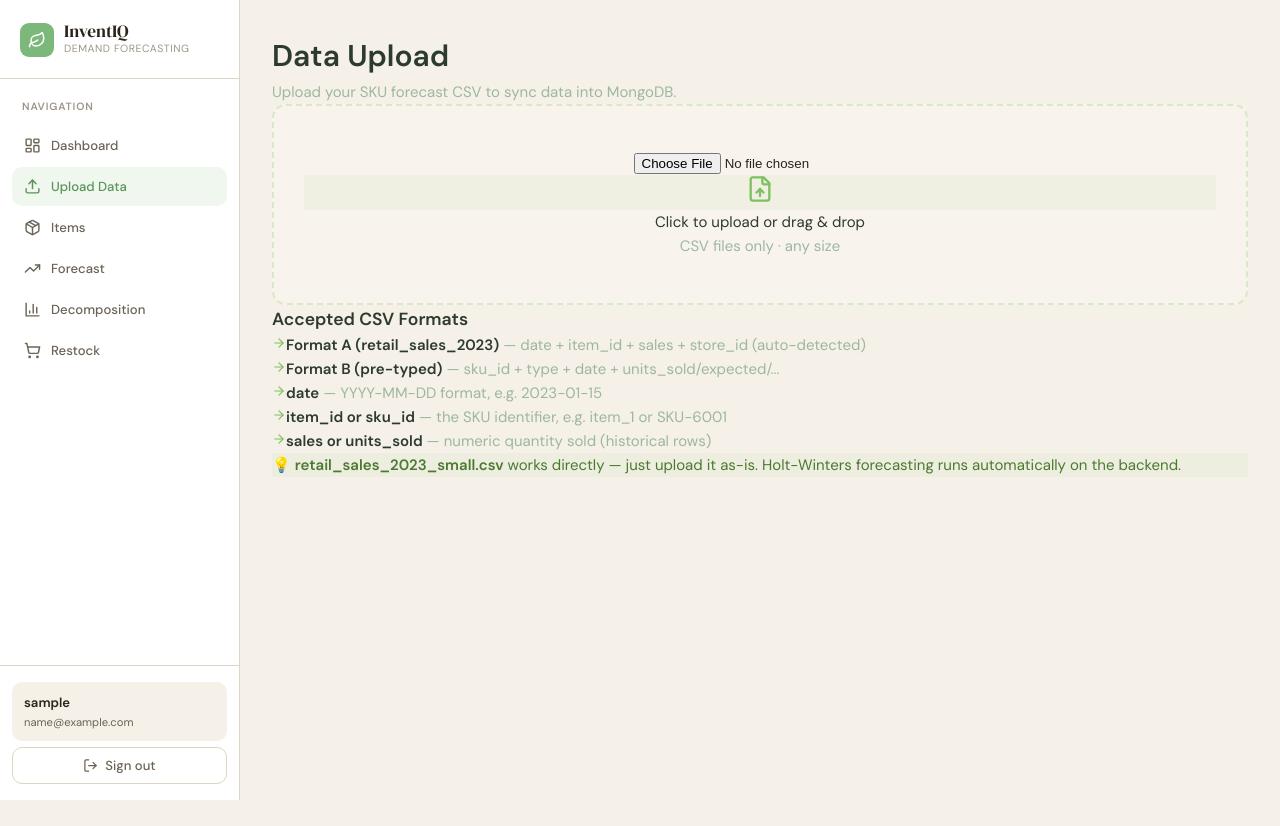
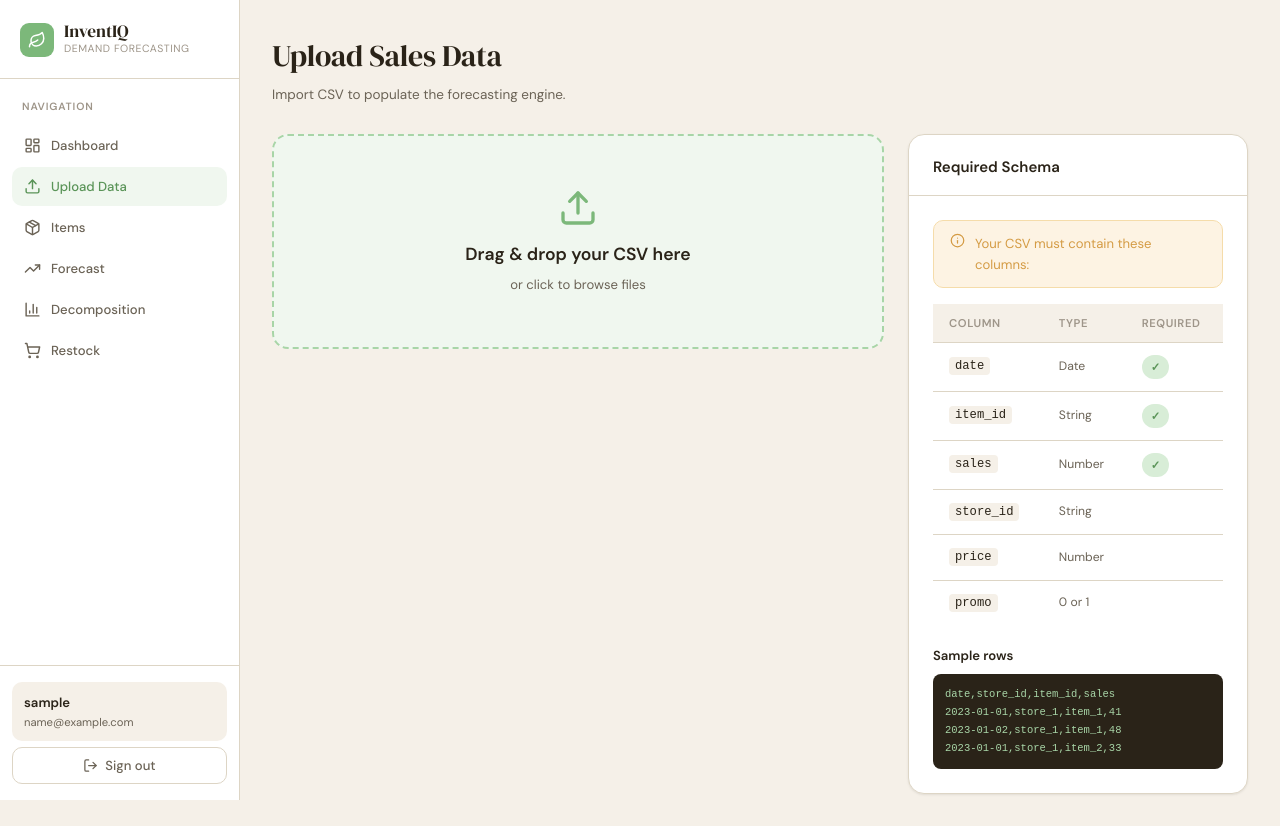
Before and after one commit to shalini-saloni/Inventory_Demand_Forecasting_Tool, a React (Vite) app in the folder frontend/: page /upload in a window 1280 px wide. Before the commit the page ends 800 px from the top, so only its background shows below. Built offline with nearby package versions, Linux system fonts and the light colour scheme; sample sign-in values are in the browser's storage.

Commit message:
Update Upload.jsx

```diff
--- a/frontend/src/pages/Upload.jsx
+++ b/frontend/src/pages/Upload.jsx
@@ -1,267 +1,163 @@
-import React, { useState, useRef } from 'react';
-import Papa from 'papaparse';
-import api from '../api/axios';
-import {
-    Upload as UploadIcon, FileUp, CheckCircle2,
-    AlertCircle, X, FileText, ArrowRight
-} from 'lucide-react';
+import { useState, useRef } from 'react'
+import { Upload as UploadIcon, FileText, CheckCircle, XCircle, Info } from 'lucide-react'
+import api from '../services/api'
 
-const PISTA = '#7ec062';
-const DARK  = '#2d3a2e';
-const MUTED = '#9db89e';
-
-const Upload = () => {
-    const [file,    setFile]    = useState(null);
-    const [preview, setPreview] = useState(null);   // { rows: first5, total: N }
-    const [loading, setLoading] = useState(false);
-    const [status,  setStatus]  = useState(null);
-    const [message, setMessage] = useState('');
-    const [detail,  setDetail]  = useState('');
-    const fileInputRef = useRef(null);
-
-    const reset = () => {
-        setFile(null); setPreview(null);
-        setStatus(null); setMessage(''); setDetail('');
-        if (fileInputRef.current) fileInputRef.current.value = '';
-    };
-
-    const handleFileChange = (e) => {
-        const f = e.target.files?.[0];
-        if (!f) return;
-        setStatus(null); setMessage(''); setDetail('');
-        setFile(f);
-
-        // ── Preview parse: ONLY for display, uses preview:5 ─────────────────
-        // ✅ KEY FIX: this separate parse is for DISPLAY ONLY.
-        //    The actual upload below has NO preview limit.
-        Papa.parse(f, {
-            header: true, skipEmptyLines: true, preview: 5,
-            complete: (res) => {
-                // Count total rows with a full parse (fast — no processing)
-                Papa.parse(f, {
-                    header: true, skipEmptyLines: true,
-                    complete: (full) => {
-                        setPreview({ rows: res.data, total: full.data.length });
-                    },
-                });
-            },
-        });
-    };
+export default function Upload() {
+  const [dragging,  setDragging]  = useState(false)
+  const [file,      setFile]      = useState(null)
+  const [loading,   setLoading]   = useState(false)
+  const [result,    setResult]    = useState(null)
+  const [error,     setError]     = useState('')
+  const inputRef = useRef()
 
   const handleDrop = (e) => {
-        e.preventDefault();
-        const f = e.dataTransfer.files?.[0];
-        if (f?.name.endsWith('.csv')) handleFileChange({ target: { files: [f] } });
-    };
+    e.preventDefault()
+    setDragging(false)
+    const f = e.dataTransfer.files[0]
+    if (f && f.name.endsWith('.csv')) { setFile(f); setError(''); setResult(null) }
+    else setError('Please upload a CSV file.')
+  }
 
-    const handleUpload = () => {
-        if (!file) { setStatus('error'); setMessage('Please select a CSV file.'); return; }
-        setLoading(true); setStatus(null);
+  const handleFile = (e) => {
+    const f = e.target.files[0]
+    if (f) { setFile(f); setError(''); setResult(null) }
+  }
 
-        // ✅ THE FIX: NO `preview:` option here — parse ALL rows
-        //    Before this fix, the code had `preview: 5` here too,
-        //    which is why MongoDB only ever got 5-15 rows from a 500-row file.
-        Papa.parse(file, {
-            header:         true,
-            skipEmptyLines: true,
-            // ← NO preview: N  — this was the entire bug
-            complete: async ({ data }) => {
-                if (!data || data.length === 0) {
-                    setStatus('error');
-                    setMessage('CSV file is empty or could not be parsed.');
-                    setLoading(false);
-                    return;
+  const handleUpload = async () => {
+    if (!file) return
+    setLoading(true)
+    setError('')
+    setResult(null)
+    const fd = new FormData()
+    fd.append('file', file)
+    try {
+      const { data } = await api.post('/items/upload', fd, {
+        headers: { 'Content-Type': 'multipart/form-data' }
+      })
+      setResult(data)
+      setFile(null)
+    } catch (err) {
+      setError(err.response?.data?.error || 'Upload failed.')
+    } finally {
+      setLoading(false)
     }
-                try {
-                    const res = await api.post('/api/skus/bulk', { skus: data });
-                    setStatus('success');
-                    setMessage(res.data?.message || 'Upload successful!');
-                    setDetail(
-                        `${res.data?.skuCount ?? '?'} SKUs  ·  ` +
-                        `${res.data?.historicalRows ?? data.length} historical rows  ·  ` +
-                        `${res.data?.forecastPoints ?? 0} forecast points generated`
-                    );
-                    setFile(null); setPreview(null);
-                    if (fileInputRef.current) fileInputRef.current.value = '';
-                } catch (err) {
-                    console.error('Upload error', err);
-                    const msg = err.response?.data?.message || 'Upload failed. Check browser console.';
-                    setStatus('error');
-                    setMessage(msg);
-                } finally {
-                    setLoading(false);
   }
-            },
-            error: (err) => {
-                setStatus('error');
-                setMessage(`CSV parse error: ${err.message}`);
-                setLoading(false);
-            },
-        });
-    };
 
   return (
-        <div className="max-w-2xl mx-auto space-y-5 animate-fade-in">
-            <div>
-                <h1 className="text-2xl font-bold mb-1" style={{ color: DARK }}>Data Upload</h1>
-                <p className="text-sm" style={{ color: MUTED }}>
-                    Upload your SKU forecast CSV to sync data into MongoDB.
-                </p>
+    <div className="fade-up">
+      <div className="page-header">
+        <h1>Upload Sales Data</h1>
+        <p>Import CSV to populate the forecasting engine.</p>
       </div>
 
-            {/* Success banner */}
-            {status === 'success' && (
-                <div className="p-4 rounded-xl flex items-start gap-3"
-                    style={{ background: 'rgba(168,214,143,0.2)', border: '1px solid rgba(126,192,98,0.4)' }}>
-                    <CheckCircle2 size={20} style={{ color: PISTA, flexShrink: 0, marginTop: 1 }} />
-                    <div className="flex-1">
-                        <p className="text-sm font-semibold" style={{ color: '#2d5a1e' }}>{message}</p>
-                        {detail && <p className="text-xs mt-0.5" style={{ color: '#4a7a30' }}>{detail}</p>}
+      <div style={{ display: 'grid', gridTemplateColumns: '1fr 340px', gap: 24 }}>
+        <div>
+          {/* Dropzone */}
+          <div
+            className={`dropzone ${dragging ? 'active' : ''}`}
+            onDragOver={e => { e.preventDefault(); setDragging(true) }}
+            onDragLeave={() => setDragging(false)}
+            onDrop={handleDrop}
+            onClick={() => inputRef.current?.click()}
+          >
+            <UploadIcon size={40} />
+            <h3>Drag & drop your CSV here</h3>
+            <p>or click to browse files</p>
+            <input ref={inputRef} type="file" accept=".csv" hidden onChange={handleFile} />
           </div>
-                    <button onClick={reset}><X size={16} style={{ color: MUTED }} /></button>
+
+          {file && (
+            <div style={{ display: 'flex', alignItems: 'center', gap: 10, marginTop: 14, padding: '12px 16px', background: 'var(--beige)', borderRadius: 'var(--radius)', border: '1px solid var(--beige-border)' }}>
+              <FileText size={18} color="var(--pista-dark)" />
+              <div style={{ flex: 1 }}>
+                <div style={{ fontWeight: 600, fontSize: '0.875rem' }}>{file.name}</div>
+                <div style={{ fontSize: '0.8rem', color: 'var(--ink-muted)' }}>{(file.size / 1024).toFixed(1)} KB</div>
               </div>
-            )}
-
-            {/* Error banner */}
-            {status === 'error' && (
-                <div className="p-4 rounded-xl flex items-start gap-3"
-                    style={{ background: 'rgba(254,202,202,0.3)', border: '1px solid rgba(252,165,165,0.5)' }}>
-                    <AlertCircle size={20} style={{ color: '#dc2626', flexShrink: 0, marginTop: 1 }} />
-                    <div className="flex-1">
-                        <p className="text-sm font-semibold" style={{ color: '#991b1b' }}>Upload Failed</p>
-                        <p className="text-xs mt-0.5" style={{ color: '#b91c1c' }}>{message}</p>
-                    </div>
-                    <button onClick={() => { setStatus(null); setMessage(''); }}>
-                        <X size={16} style={{ color: MUTED }} />
+              <button className="btn btn-primary" onClick={handleUpload} disabled={loading}>
+                {loading ? 'Uploading…' : 'Upload & Process'}
               </button>
             </div>
           )}
 
-            {/* Drop zone */}
-            <div className="glass-card p-8">
-                <div
-                    onDragOver={e => e.preventDefault()}
-                    onDrop={handleDrop}
-                    onClick={() => !file && fileInputRef.current?.click()}
-                    style={{
-                        border: `2px dashed ${file ? PISTA : 'rgba(168,214,143,0.4)'}`,
-                        borderRadius: 14, padding: '3rem 2rem', textAlign: 'center',
-                        cursor: file ? 'default' : 'pointer',
-                        background: file ? 'rgba(168,214,143,0.06)' : 'rgba(253,250,245,0.4)',
-                        transition: 'all 0.2s',
-                    }}
-                >
-                    <input ref={fileInputRef} type="file" accept=".csv"
-                        onChange={handleFileChange} className="hidden" />
+          {error  && <div className="alert alert-error"  style={{ marginTop: 14 }}><XCircle size={16} />{error}</div>}
 
-                    {file ? (
-                        <div className="flex flex-col items-center gap-3">
-                            <div className="w-14 h-14 rounded-2xl flex items-center justify-center"
-                                style={{ background: 'rgba(168,214,143,0.2)' }}>
-                                <FileText size={28} style={{ color: PISTA }} />
-                            </div>
-                            <div>
-                                <p className="font-semibold text-base" style={{ color: DARK }}>{file.name}</p>
-                                <p className="text-sm" style={{ color: MUTED }}>
-                                    {(file.size / 1024).toFixed(1)} KB
-                                    {preview && ` · ${preview.total.toLocaleString()} rows detected`}
-                                </p>
-                                {preview?.rows?.[0] && (
-                                    <p className="text-xs mt-1" style={{ color: PISTA }}>
-                                        Columns: {Object.keys(preview.rows[0]).join(', ')}
-                                    </p>
-                                )}
-                            </div>
-                            <div className="flex gap-3 mt-2">
-                                <button onClick={e => { e.stopPropagation(); reset(); }}
-                                    className="btn-secondary"><X size={14} /> Cancel</button>
-                                <button onClick={e => { e.stopPropagation(); handleUpload(); }}
-                                    disabled={loading} className="btn-primary">
-                                    {loading ? (
-                                        <>
-                                            <span className="w-4 h-4 border-2 border-white/30 border-t-white rounded-full animate-spin" />
-                                            Processing {preview?.total?.toLocaleString() ?? ''} rows…
-                                        </>
-                                    ) : (
-                                        <><UploadIcon size={15} /> Upload & Forecast</>
-                                    )}
-                                </button>
+          {result && (
+            <div className="card fade-up" style={{ marginTop: 20 }}>
+              <div className="card-header" style={{ background: 'var(--pista-50)' }}>
+                <div style={{ display: 'flex', alignItems: 'center', gap: 8 }}>
+                  <CheckCircle size={18} color="var(--pista-dark)" />
+                  <h2 style={{ color: 'var(--pista-dark)' }}>Upload Successful</h2>
                 </div>
               </div>
-                    ) : (
-                        <div className="flex flex-col items-center gap-3">
-                            <div className="w-14 h-14 rounded-2xl flex items-center justify-center"
-                                style={{ background: 'rgba(168,214,143,0.12)' }}>
-                                <FileUp size={28} style={{ color: PISTA }} />
+              <div className="card-body">
+                <p style={{ marginBottom: 14, color: 'var(--ink-muted)' }}>{result.message}</p>
+                <div style={{ display: 'flex', gap: 16, marginBottom: 20 }}>
+                  <div className="metric-chip">Original shape<span>{result.original_shape?.join(' × ')}</span></div>
+                  <div className="metric-chip">Final shape<span>{result.final_shape?.join(' × ')}</span></div>
                 </div>
-                            <div>
-                                <p className="font-semibold text-base mb-1" style={{ color: DARK }}>
-                                    Click to upload or drag & drop
-                                </p>
-                                <p className="text-sm" style={{ color: MUTED }}>CSV files only · any size</p>
+                <div style={{ fontSize: '0.875rem', fontWeight: 600, marginBottom: 8 }}>Cleaning steps:</div>
+                <ol style={{ paddingLeft: 18, display: 'flex', flexDirection: 'column', gap: 4 }}>
+                  {result.cleaning_report?.map((s, i) => (
+                    <li key={i} style={{ fontSize: '0.8125rem', color: 'var(--ink-muted)' }}>{s}</li>
+                  ))}
+                </ol>
               </div>
             </div>
           )}
         </div>
 
-                {/* Preview table */}
-                {preview?.rows?.length > 0 && (
-                    <div className="mt-5">
-                        <p className="text-xs font-semibold mb-2 uppercase tracking-wide" style={{ color: MUTED }}>
-                            Preview — first 5 of {preview.total.toLocaleString()} rows
-                        </p>
-                        <div className="overflow-x-auto rounded-xl"
-                            style={{ border: '1px solid rgba(168,214,143,0.25)' }}>
-                            <table className="w-full text-xs">
+        {/* Schema guide */}
+        <div>
+          <div className="card">
+            <div className="card-header"><h2>Required Schema</h2></div>
+            <div className="card-body">
+              <div className="alert alert-warning" style={{ marginBottom: 16 }}>
+                <Info size={15} style={{ flexShrink: 0 }} />
+                Your CSV must contain these columns:
+              </div>
+              <table style={{ width: '100%', fontSize: '0.8125rem' }}>
                 <thead>
-                                    <tr style={{ background: 'rgba(168,214,143,0.1)', borderBottom: '1px solid rgba(168,214,143,0.2)' }}>
-                                        {Object.keys(preview.rows[0]).map(k => (
-                                            <th key={k} className="px-3 py-2 text-left font-bold uppercase tracking-wide whitespace-nowrap"
-                                                style={{ color: MUTED }}>{k}</th>
-                                        ))}
+                  <tr>
+                    <th>Column</th>
+                    <th>Type</th>
+                    <th>Required</th>
                   </tr>
                 </thead>
                 <tbody>
-                                    {preview.rows.map((row, i) => (
-                                        <tr key={i} style={{ borderBottom: '1px solid rgba(168,214,143,0.1)' }}>
-                                            {Object.values(row).map((v, j) => (
-                                                <td key={j} className="px-3 py-2 whitespace-nowrap" style={{ color: DARK }}>
-                                                    {v || <span style={{ color: 'rgba(157,184,158,0.4)' }}>—</span>}
-                                                </td>
-                                            ))}
+                  {[
+                    ['date',     'Date',    '✓'],
+                    ['item_id',  'String',  '✓'],
+                    ['sales',    'Number',  '✓'],
+                    ['store_id', 'String',  ''],
+                    ['price',    'Number',  ''],
+                    ['promo',    '0 or 1',  ''],
+                  ].map(([col, type, req]) => (
+                    <tr key={col}>
+                      <td><code style={{ background: 'var(--beige)', padding: '2px 6px', borderRadius: 4 }}>{col}</code></td>
+                      <td style={{ color: 'var(--ink-muted)' }}>{type}</td>
+                      <td>{req && <span className="badge badge-green">{req}</span>}</td>
                     </tr>
                   ))}
                 </tbody>
               </table>
+
+              <div style={{ marginTop: 20 }}>
+                <div style={{ fontWeight: 600, fontSize: '0.875rem', marginBottom: 8 }}>Sample rows</div>
+                <pre style={{
+                  background: 'var(--ink)', color: '#A8D5A7',
+                  padding: 12, borderRadius: 8, fontSize: '0.7rem',
+                  overflowX: 'auto', lineHeight: 1.7,
+                }}>
+{`date,store_id,item_id,sales
+2023-01-01,store_1,item_1,41
+2023-01-02,store_1,item_1,48
+2023-01-01,store_1,item_2,33`}
+                </pre>
               </div>
             </div>
-                )}
-            </div>
-
-            {/* Format guide */}
-            <div className="glass-card p-6">
-                <h3 className="text-sm font-bold mb-3" style={{ color: DARK }}>Accepted CSV Formats</h3>
-                <div className="space-y-2 text-sm" style={{ color: MUTED }}>
-                    {[
-                        ['Format A (retail_sales_2023)', 'date + item_id + sales + store_id  (auto-detected)'],
-                        ['Format B (pre-typed)',          'sku_id + type + date + units_sold/expected/...'],
-                        ['date',                          'YYYY-MM-DD format, e.g. 2023-01-15'],
-                        ['item_id or sku_id',             'the SKU identifier, e.g. item_1 or SKU-6001'],
-                        ['sales or units_sold',           'numeric quantity sold (historical rows)'],
-                    ].map(([field, desc]) => (
-                        <div key={field} className="flex gap-2 items-start">
-                            <ArrowRight size={14} style={{ color: PISTA, flexShrink: 0, marginTop: 2 }} />
-                            <span><strong style={{ color: DARK }}>{field}</strong> — {desc}</span>
-                        </div>
-                    ))}
-                </div>
-                <p className="text-xs mt-3 p-2 rounded-lg" style={{ color: '#4a7a30', background: 'rgba(168,214,143,0.1)' }}>
-                    💡 <strong>retail_sales_2023_small.csv</strong> works directly — just upload it as-is.
-                    Holt-Winters forecasting runs automatically on the backend.
-                </p>
           </div>
         </div>
-    );
-};
-
-export default Upload;
+      </div>
+    </div>
+  )
+}
```
Lines whose indentation alone changed are shown as unchanged.
